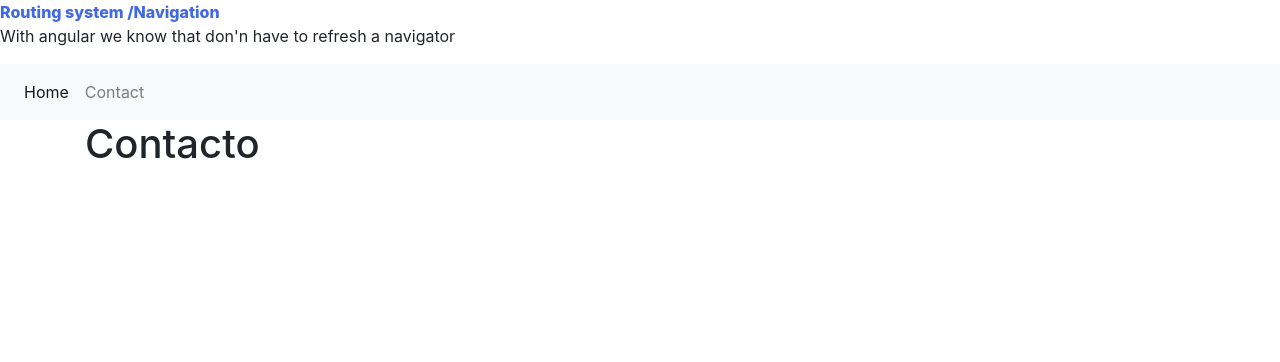
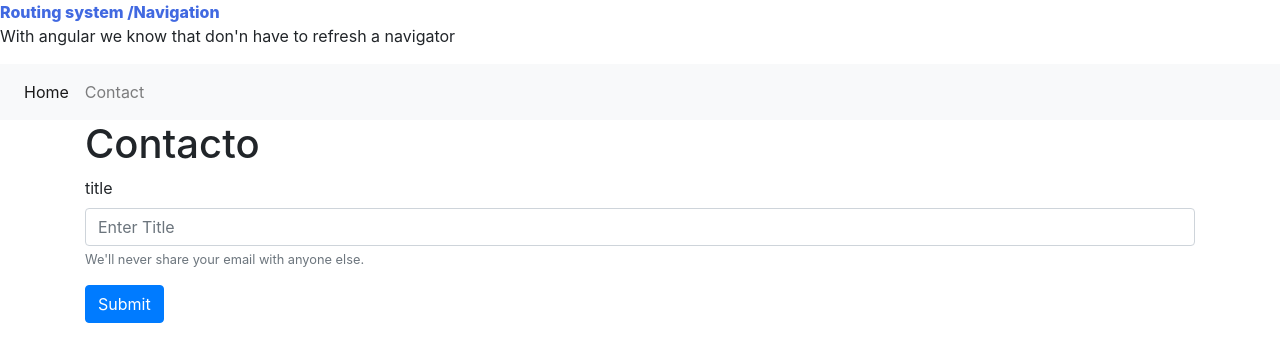
Before and after one commit to devdevi/angularUdemy, an Angular app: page /contact in a window 1280 px wide. Shown: the top 362 px of the page. Built offline with nearby package versions, Linux system fonts and the light colour scheme.

Commit message:
my first post/METHOD to an API

```diff
--- a/src/app/contact/contact.component.html
+++ b/src/app/contact/contact.component.html
@@ -1 +1,10 @@
 <h1>Contacto</h1>
+<form (ngSubmit)="onSubmit(thatForm)" #thatForm="ngForm">
+        <!-- no action angular no need to refresh nothing -->
+        <div class="form-group">
+                <label for="title">title</label>
+                <input ngModel name="title" type="text" class="form-control" id="title" aria-describedby="emailHelp" placeholder="Enter Title">
+                <small class="form-text text-muted">We'll never share your email with anyone else.</small>
+        </div>
+        <button type="submit" class="btn btn-primary">Submit</button>
+</form>
--- a/src/app/contact/contact.component.ts
+++ b/src/app/contact/contact.component.ts
@@ -1,4 +1,6 @@
 import { Component, OnInit } from '@angular/core';
+import { HttpClient } from '@angular/common/http';
+import { NgForm } from '@angular/forms'
 
 @Component({
   selector: 'app-contact',
@@ -7,9 +9,24 @@ import { Component, OnInit } from '@angular/core';
 })
 export class ContactComponent implements OnInit {
 
-  constructor() { }
+  constructor(private http: HttpClient) { }
 
   ngOnInit() {
   }
+  onSubmit(thatForm: NgForm) {
+    this.http.post(`https://jsonplaceholder.typicode.com/posts`, {
+      id: Math.random(),
+      userId: Math.random(),
+      title: thatForm.value.title
+    }).subscribe(res => {
+      console.log(res)
+    }, error => {
+      console.log('Algo esta mal')
+
+    });
+
+    // VAMOS A Enviar la data
+
+  }
 
 }
--- a/src/app/home/home.component.html
+++ b/src/app/home/home.component.html
@@ -2,8 +2,6 @@
   <!-- usando la data de la api -->
     <tbody>
       <tr *ngFor="let pot of posts1">
-        <th scope="row">1</th>
-        <td>{{pot.userId}}</td>
         <td>{{pot.id}}</td>
         <td>{{pot.title}}</td>
       </tr>
--- a/src/app/home/home.component.ts
+++ b/src/app/home/home.component.ts
@@ -16,7 +16,7 @@ export class HomeComponent implements OnInit {
     // ESTO ES UN CICLO DE VIDA
     this.http.get(`https://jsonplaceholder.typicode.com/posts`).subscribe(posts1 => {
       this.posts1 = posts1;
-      console.log(this.posts1)
+      // console.log(this.posts1)
     })
 
   }
```
Also changed, not shown: src/app/app.component.ts (+15 -15 lines), 1 other file (tests, documents, lock files or other folders).
